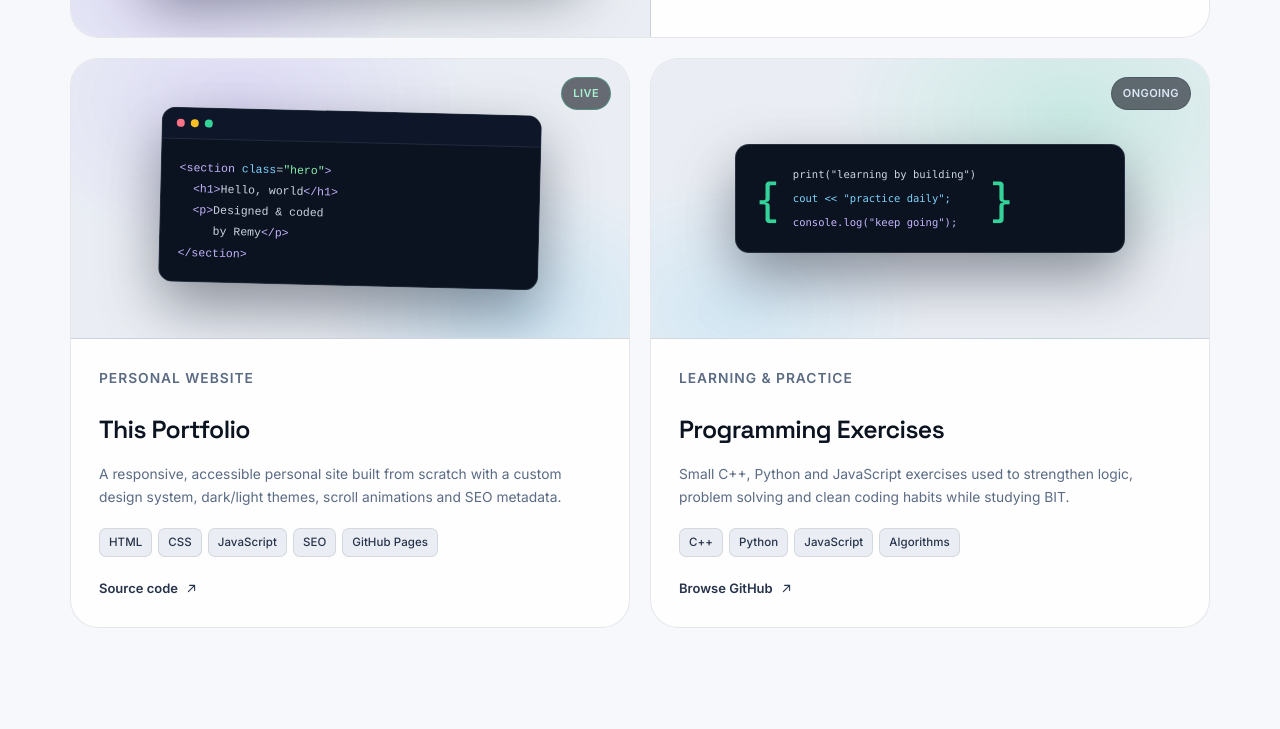
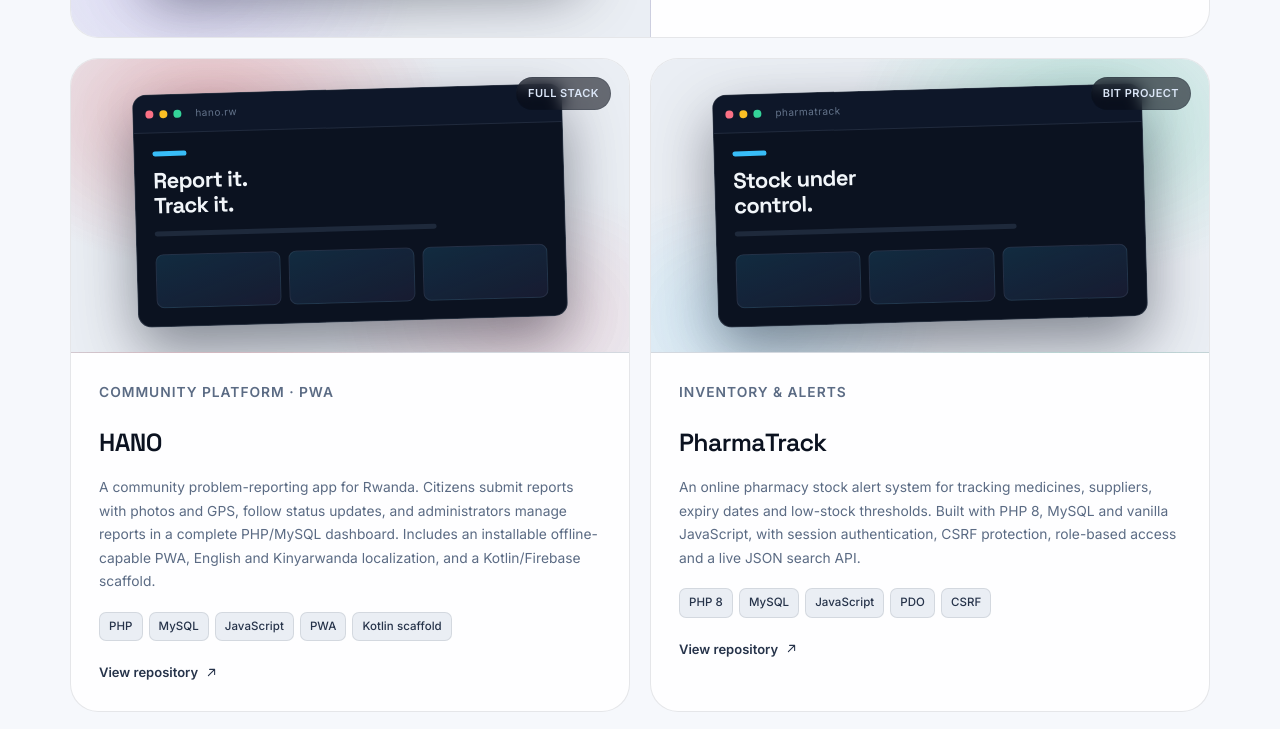
Before and after one commit to niyogushimwa/portfolio, a plain HTML site: page index.html in a window 1280 px wide. Shown: the part 3351-4080 px from the top of the page. Drawn offline with Linux system fonts and the light colour scheme.

Commit message:
Add HANO and PharmaTrack projects to portfolio

```diff
--- a/assets/css/styles.css
+++ b/assets/css/styles.css
@@ -1066,6 +1066,25 @@ button {
     var(--surface-2);
 }
 
+.project-visual-hano {
+  background:
+    radial-gradient(24rem 16rem at 25% 18%, rgba(219, 34, 39, 0.26), transparent 62%),
+    radial-gradient(20rem 14rem at 80% 88%, rgba(251, 113, 133, 0.16), transparent 60%),
+    var(--surface-2);
+}
+
+.project-visual-pharma {
+  background:
+    radial-gradient(24rem 16rem at 78% 20%, rgba(16, 185, 129, 0.22), transparent 62%),
+    radial-gradient(20rem 14rem at 18% 88%, rgba(56, 189, 248, 0.16), transparent 60%),
+    var(--surface-2);
+}
+
+.mock-hero-hano span { background: #db2227; }
+.mock-hero-pharma span { background: #10b981; }
+.mock-grid-hano div { background: linear-gradient(160deg, rgba(219, 34, 39, 0.22), rgba(251, 113, 133, 0.08)); }
+.mock-grid-pharma div { background: linear-gradient(160deg, rgba(16, 185, 129, 0.2), rgba(56, 189, 248, 0.08)); }
+
 .project-badge {
   position: absolute;
   top: 18px;
--- a/index.html
+++ b/index.html
@@ -443,6 +443,69 @@
         </article>
 
         <article class="project-card reveal">
+          <div class="project-visual project-visual-hano" aria-hidden="true">
+            <div class="mock-browser">
+              <div class="mock-top"><i></i><i></i><i></i><span>hano.rw</span></div>
+              <div class="mock-body">
+                <div class="mock-hero mock-hero-hano"><span></span><b>Report it.<br>Track it.</b><em></em></div>
+                <div class="mock-grid mock-grid-hano"><div></div><div></div><div></div></div>
+              </div>
+            </div>
+            <span class="project-badge">Full stack</span>
+          </div>
+          <div class="project-content">
+            <p class="project-kicker">Community platform · PWA</p>
+            <h3>HANO</h3>
+            <p>
+              A community problem-reporting app for Rwanda. Citizens submit reports with photos
+              and GPS, follow status updates, and administrators manage reports in a complete
+              PHP/MySQL dashboard. Includes an installable offline-capable PWA, English and
+              Kinyarwanda localization, and a Kotlin/Firebase scaffold.
+            </p>
+            <ul class="tag-list">
+              <li>PHP</li><li>MySQL</li><li>JavaScript</li><li>PWA</li><li>Kotlin scaffold</li>
+            </ul>
+            <div class="project-links">
+              <a class="text-link" href="https://github.com/niyogushimwa/HANO" target="_blank" rel="noopener noreferrer">
+                View repository
+                <svg class="icon" viewBox="0 0 24 24" aria-hidden="true"><path d="M7 17 17 7M9 7h8v8"/></svg>
+              </a>
+            </div>
+          </div>
+        </article>
+
+        <article class="project-card reveal">
+          <div class="project-visual project-visual-pharma" aria-hidden="true">
+            <div class="mock-browser">
+              <div class="mock-top"><i></i><i></i><i></i><span>pharmatrack</span></div>
+              <div class="mock-body">
+                <div class="mock-hero mock-hero-pharma"><span></span><b>Stock under<br>control.</b><em></em></div>
+                <div class="mock-grid mock-grid-pharma"><div></div><div></div><div></div></div>
+              </div>
+            </div>
+            <span class="project-badge">BIT project</span>
+          </div>
+          <div class="project-content">
+            <p class="project-kicker">Inventory &amp; alerts</p>
+            <h3>PharmaTrack</h3>
+            <p>
+              An online pharmacy stock alert system for tracking medicines, suppliers, expiry dates
+              and low-stock thresholds. Built with PHP 8, MySQL and vanilla JavaScript, with session
+              authentication, CSRF protection, role-based access and a live JSON search API.
+            </p>
+            <ul class="tag-list">
+              <li>PHP 8</li><li>MySQL</li><li>JavaScript</li><li>PDO</li><li>CSRF</li>
+            </ul>
+            <div class="project-links">
+              <a class="text-link" href="https://github.com/niyogushimwa/BIT-Y3-G2-224005308-PharmaTrack" target="_blank" rel="noopener noreferrer">
+                View repository
+                <svg class="icon" viewBox="0 0 24 24" aria-hidden="true"><path d="M7 17 17 7M9 7h8v8"/></svg>
+              </a>
+            </div>
+          </div>
+        </article>
+
+        <article class="project-card reveal">
           <div class="project-visual project-visual-portfolio" aria-hidden="true">
             <div class="code-window">
               <div class="code-dots"><i></i><i></i><i></i></div>
```
